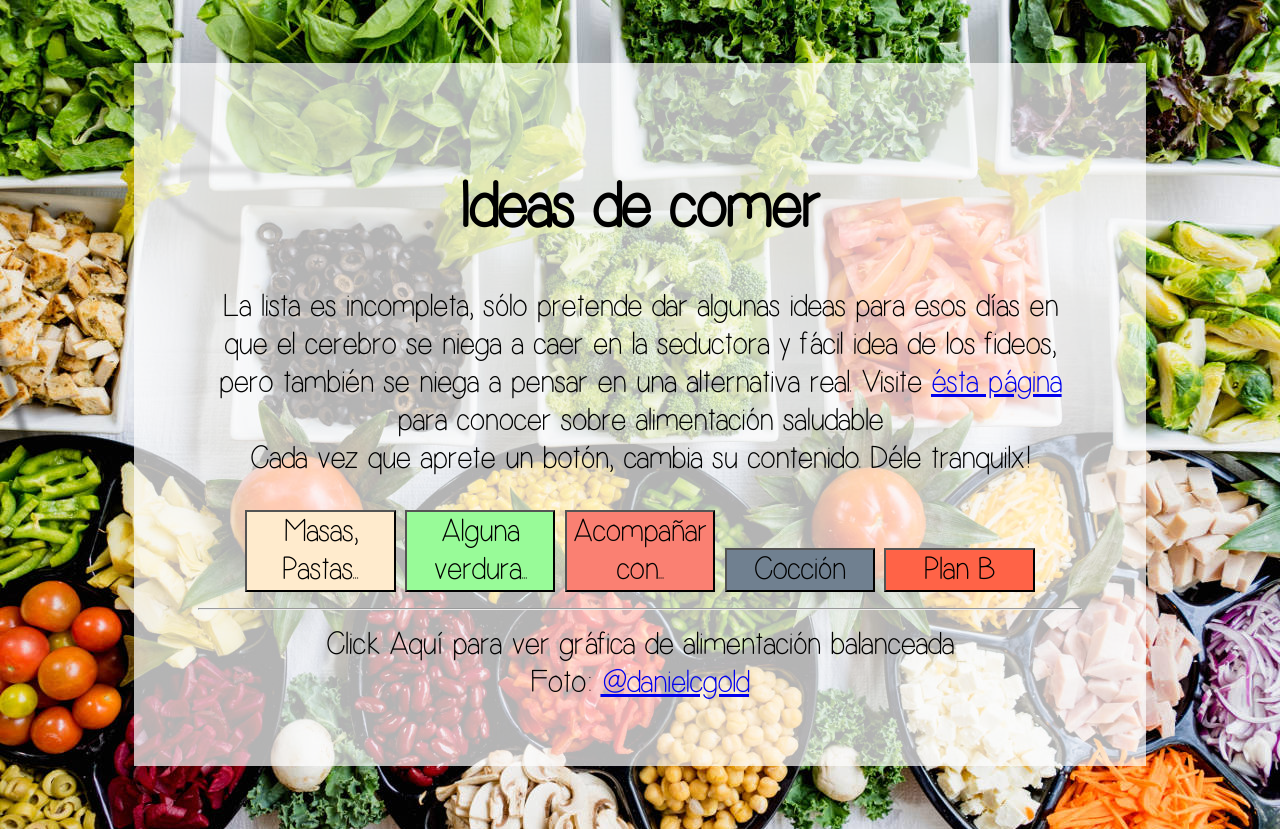
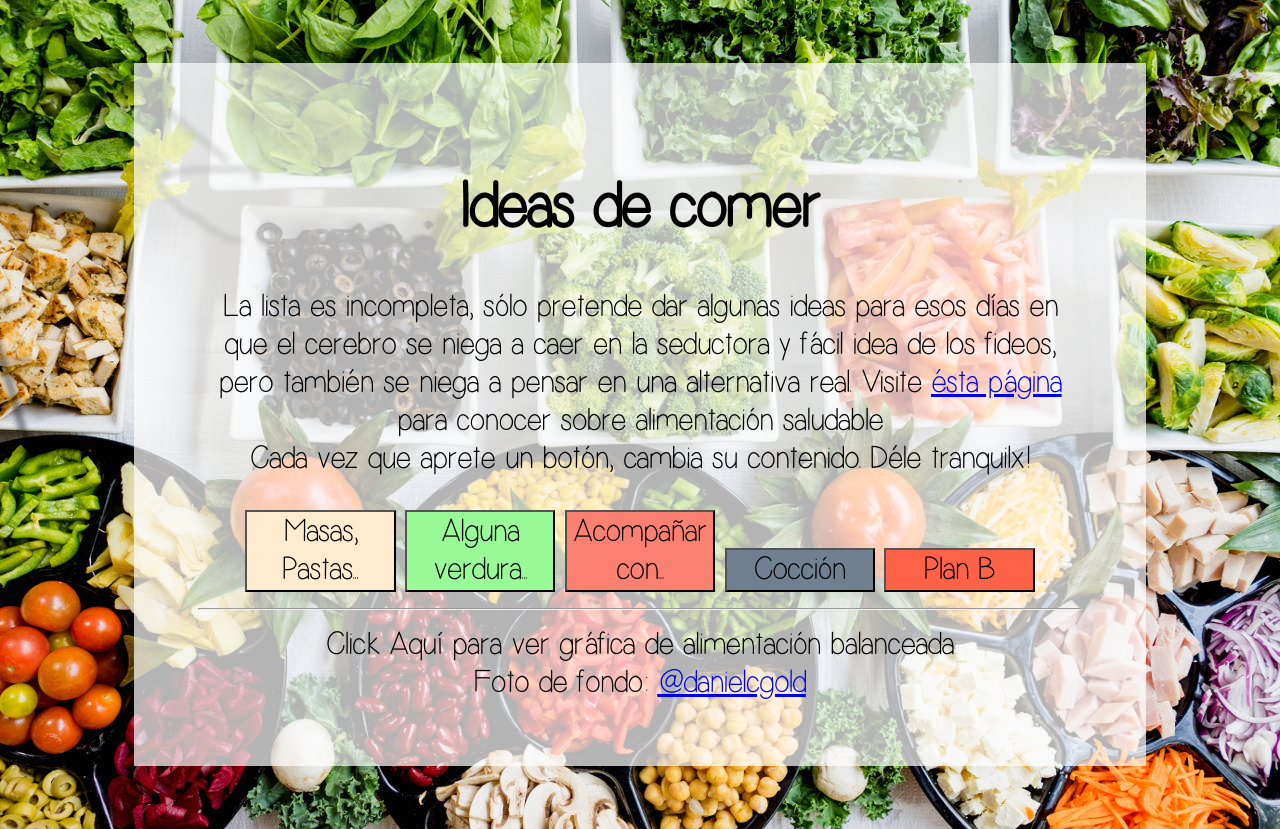
Before and after one commit to angelmlucero/comida, a plain HTML site: page index.html in a window 1280 px wide. Drawn offline with Linux system fonts and the light colour scheme.

Commit message:
Update index.html

```diff
--- a/index.html
+++ b/index.html
@@ -27,7 +27,7 @@ Cada vez que aprete un botón, cambia su contenido. Déle tranquilx!</p>
 <div id="graf">Click Aquí para ver gráfica de alimentación balanceada
 <img id="imagen" title="alimentacion saludable" src="salud_crecerconsalud_alimentacionsaludable.png" alt="">
 </div>
-  <footer>Foto: <a href="https://unsplash.com/@danielcgold">@danielcgold</a></footer>
+  <footer>Foto de fondo: <a href="https://unsplash.com/@danielcgold">@danielcgold</a></footer>
 </div>
 </body>
 <script type="text/javascript" src="main.js">
```
